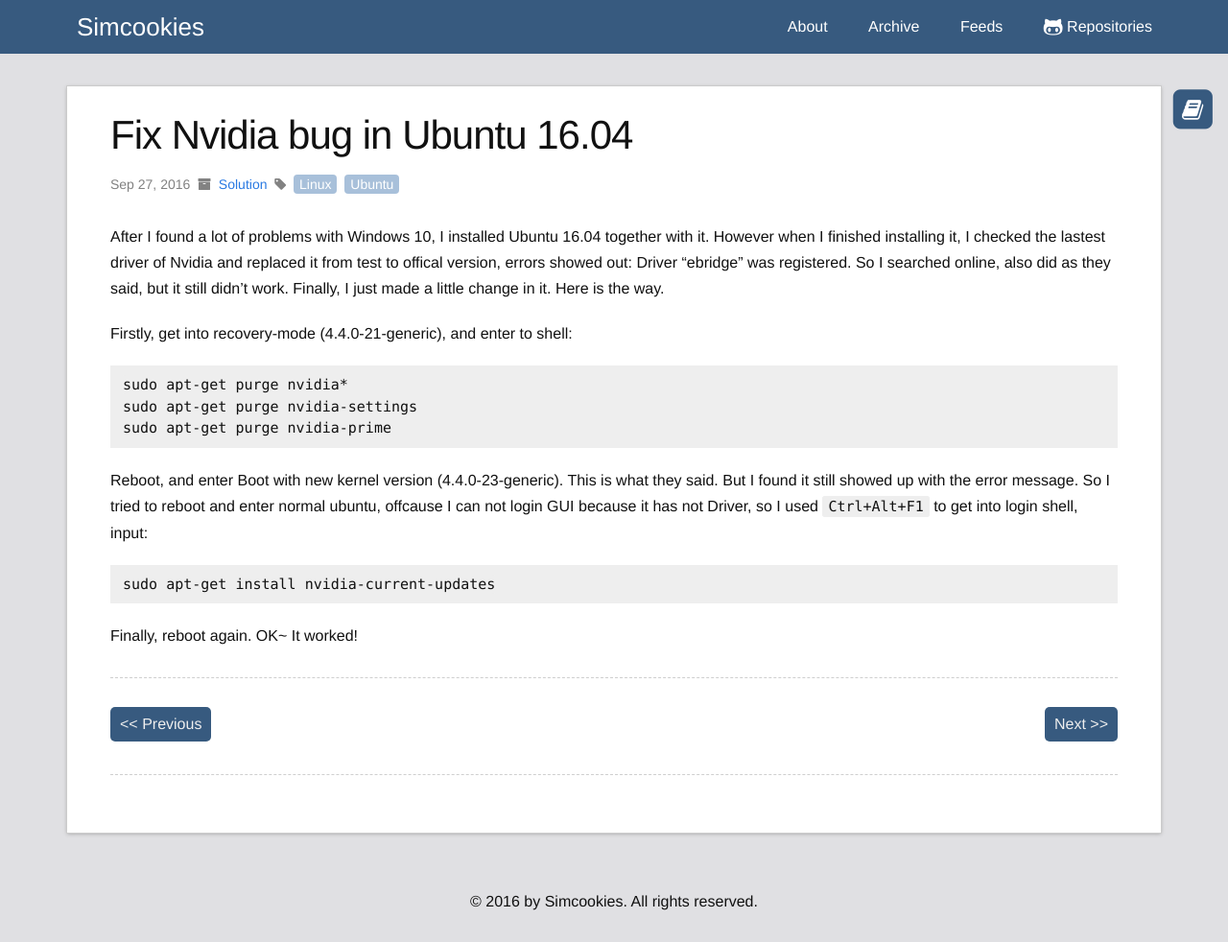
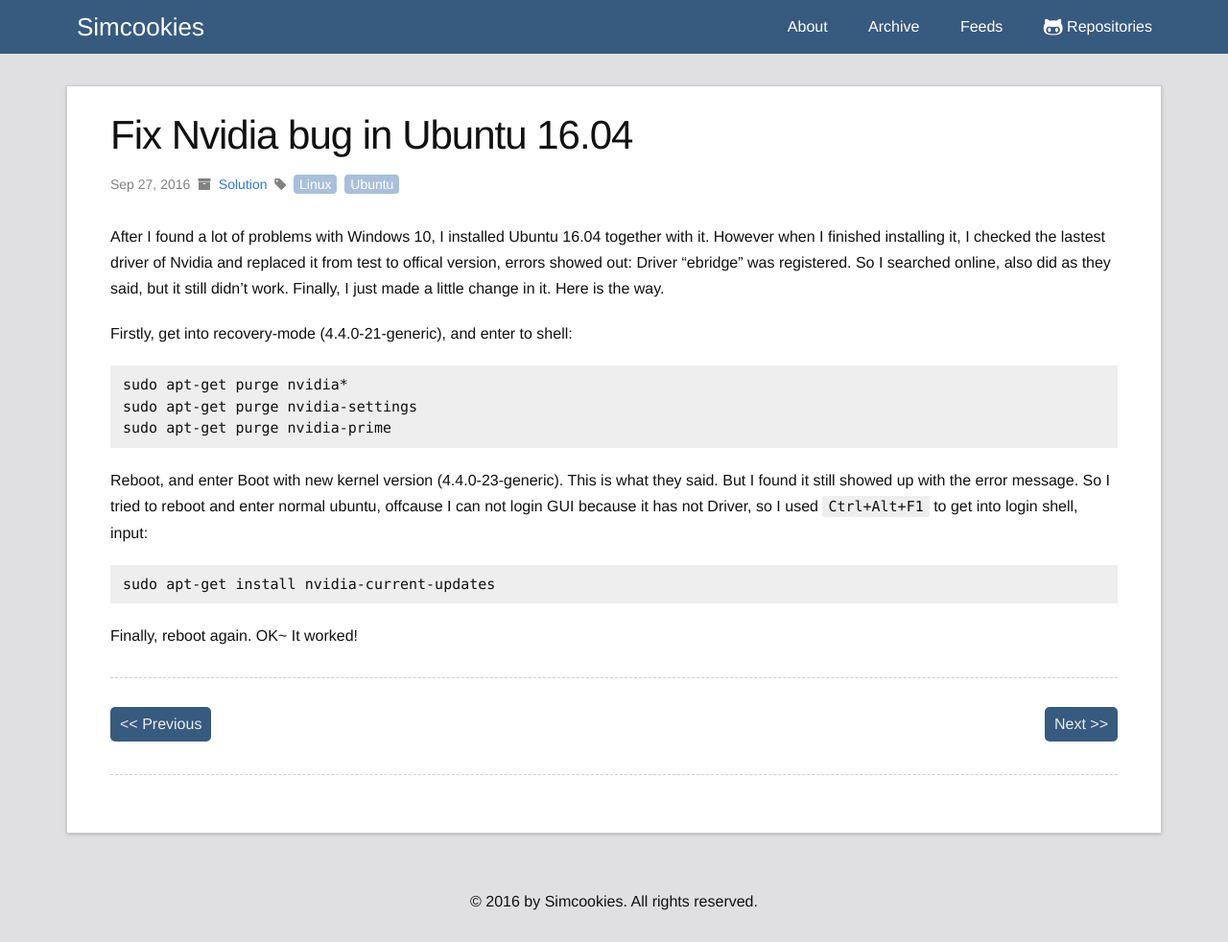
Before and after one commit to Simcookies/gitio, a Jekyll site: the page built from _posts/2016-09-27-fix-nviada-bug-ubuntu.md, in a window 1280 px wide and 982 px high. Shown: the whole window at 96% size. Built offline with Jekyll 4.4.1, drawn with Linux system fonts in a browser that asks for light colours; nearby versions of some CDN libraries; comment, search, counter and statistics services are not loaded; the table of contents is made by our own code.

Commit message:
Judge before insert TOC-area

```diff
--- a/_layouts/post.html
+++ b/_layouts/post.html
@@ -50,4 +50,6 @@
   {% endunless %}
 
 </article>
-{% include bookmark.html %}
+{% if page.toc %}
+  {% include bookmark.html %}
+{% endif%}
```
Also changed, not shown: _posts/2016-09-27-fix-nviada-bug-ubuntu.md (+1 -0 lines).
